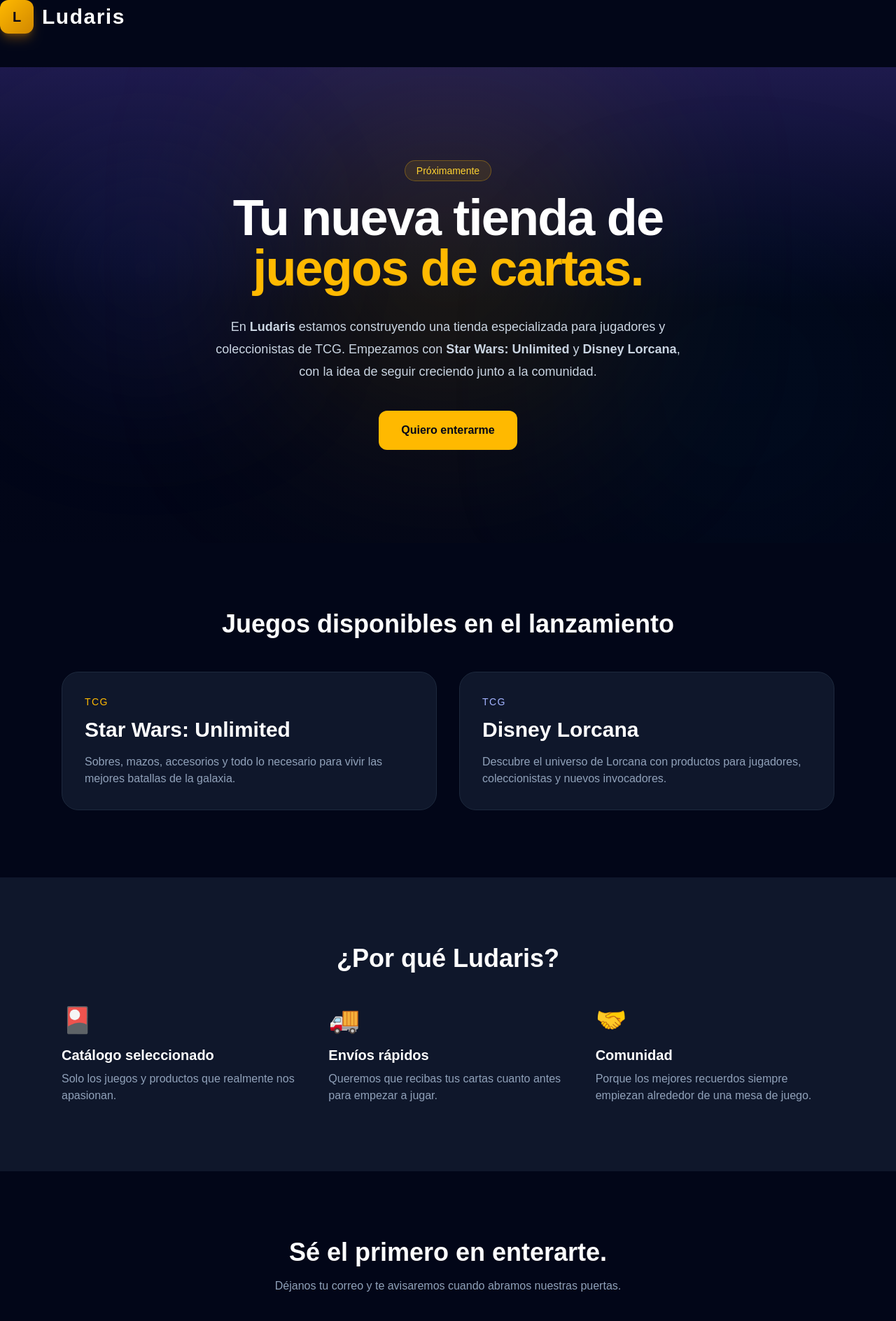
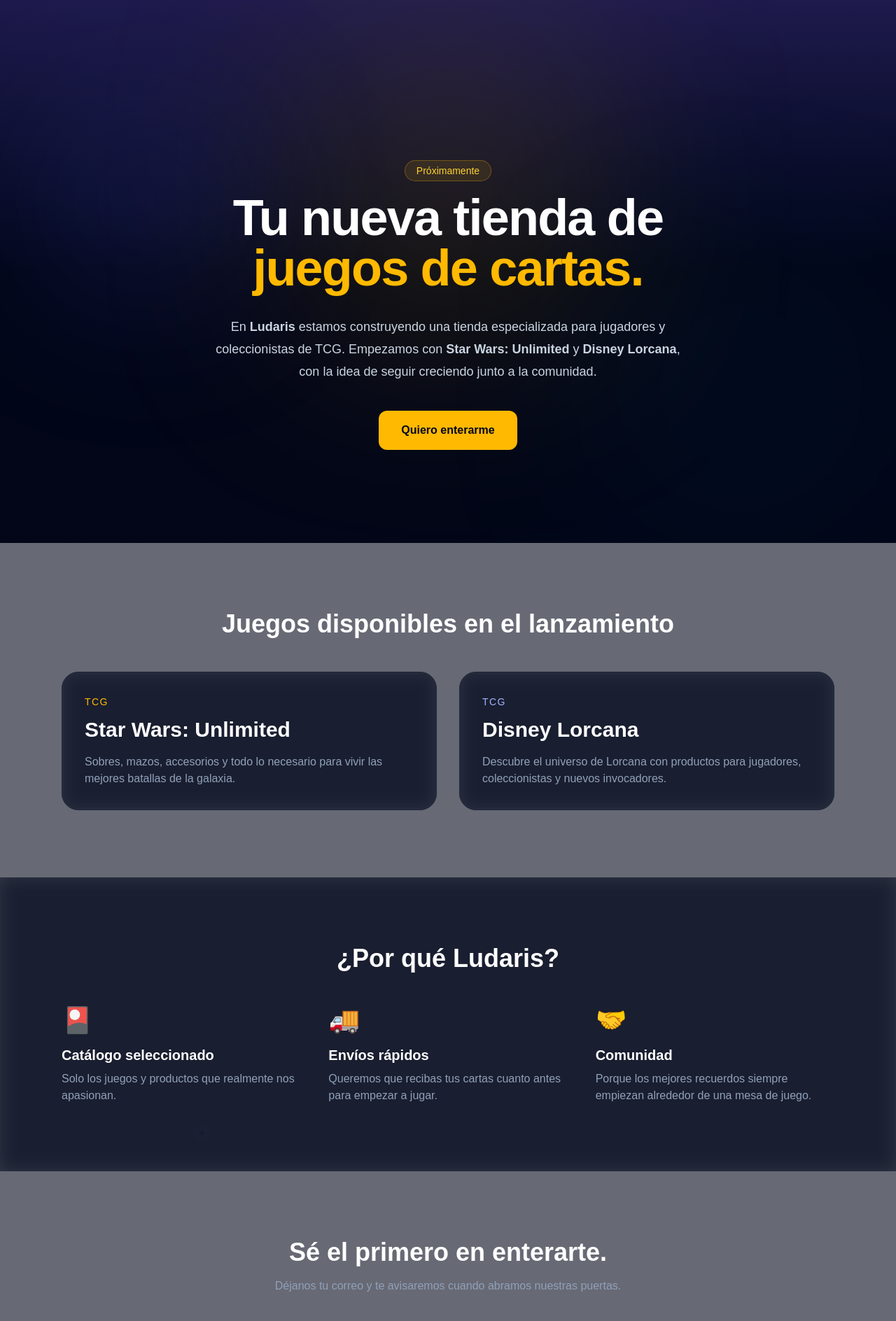
Before and after one commit to Ludaris-TCG/website, a Next.js app: page / in a window 1280 px wide. Shown: the top 1888 px of the page at 70% size. Built offline with nearby package versions, Linux system fonts and the light colour scheme.

Commit message:
Update page.tsx

```diff
--- a/app/page.tsx
+++ b/app/page.tsx
@@ -1,16 +1,16 @@
+import FloatingCard from "@/components/FloatingCard";
+
 export default function Home() {
   return (
-    <main className="min-h-screen bg-slate-950 text-white">
+    <main className="min-h-screen bg-slate-950/60 backdrop-blur-md text-white">
+      <div className="absolute inset-0 overflow-hidden">
+        <div className="absolute left-[12%] top-[20%] text-slate-600">✦</div>
+        <div className="absolute left-[80%] top-[18%] text-slate-700">✦</div>
+        <div className="absolute left-[70%] top-[70%] text-slate-700">✦</div>
+        <div className="absolute left-[22%] top-[75%] text-slate-600">✦</div>
+        <div className="absolute left-[55%] top-[12%] text-slate-700">✦</div>
+      </div>
       {/* Hero */}
-      <div className="mb-12 flex items-center gap-3">
-        <div className="flex h-12 w-12 items-center justify-center rounded-xl bg-gradient-to-br from-amber-400 to-yellow-600 text-xl font-bold text-slate-950 shadow-lg shadow-amber-500/30">
-          L
-        </div>
-
-        <span className="text-3xl font-bold tracking-wider">
-          Ludaris
-        </span>
-      </div>
       <section className="relative overflow-hidden">
         <div className="absolute inset-0">
           <div className="absolute inset-0 bg-gradient-to-b from-indigo-950 via-slate-950 to-slate-950" />
@@ -20,6 +20,16 @@
           <div className="absolute left-20 top-40 h-64 w-64 rounded-full bg-indigo-500/20 blur-[120px]" />
 
           <div className="absolute bottom-20 right-20 h-72 w-72 rounded-full bg-cyan-500/10 blur-[140px]" />
+        </div>
+
+        <div className="mb-12 flex items-center gap-3">
+          <div className="flex h-12 w-12 items-center justify-center rounded-xl bg-gradient-to-br from-amber-400 to-yellow-600 text-xl font-bold text-slate-950 shadow-lg shadow-amber-500/30">
+            L
+          </div>
+
+          <span className="text-3xl font-bold tracking-wider">
+            Ludaris
+          </span>
         </div>
 
         <div className="relative mx-auto flex min-h-[85vh] max-w-7xl flex-col items-center justify-center px-6 text-center">
@@ -60,7 +70,7 @@
         </h2>
 
         <div className="grid gap-8 md:grid-cols-2">
-          <div className="rounded-3xl border border-slate-800 bg-slate-900 p-8 transition hover:border-amber-400">
+          <div className="rounded-3xl border border-slate-800 bg-slate-900/60 backdrop-blur-md p-8 transition hover:border-amber-400">
             <p className="mb-3 text-sm uppercase tracking-widest text-amber-400">
               TCG
             </p>
@@ -75,7 +85,7 @@
             </p>
           </div>
 
-          <div className="rounded-3xl border border-slate-800 bg-slate-900 p-8 transition hover:border-indigo-400">
+          <div className="rounded-3xl border border-slate-800 bg-slate-900/60 backdrop-blur-md p-8 transition hover:border-indigo-400">
             <p className="mb-3 text-sm uppercase tracking-widest text-indigo-300">
               TCG
             </p>
@@ -93,7 +103,7 @@
       </section>
 
       {/* Valores */}
-      <section className="bg-slate-900">
+      <section className="bg-slate-900/60 backdrop-blur-md">
         <div className="mx-auto max-w-6xl px-6 py-24">
           <h2 className="mb-12 text-center text-4xl font-bold">
             ¿Por qué Ludaris?
@@ -155,7 +165,7 @@
           <input
             type="email"
             placeholder="Tu correo electrónico"
-            className="flex-1 rounded-xl border border-slate-700 bg-slate-900 px-5 py-4 outline-none placeholder:text-slate-500 focus:border-amber-400"
+            className="flex-1 rounded-xl border border-slate-700 bg-slate-900/60 backdrop-blur-md px-5 py-4 outline-none placeholder:text-slate-500 focus:border-amber-400"
           />
 
           <button className="rounded-xl bg-amber-400 px-8 py-4 font-semibold text-slate-950 transition hover:bg-amber-300">
```
